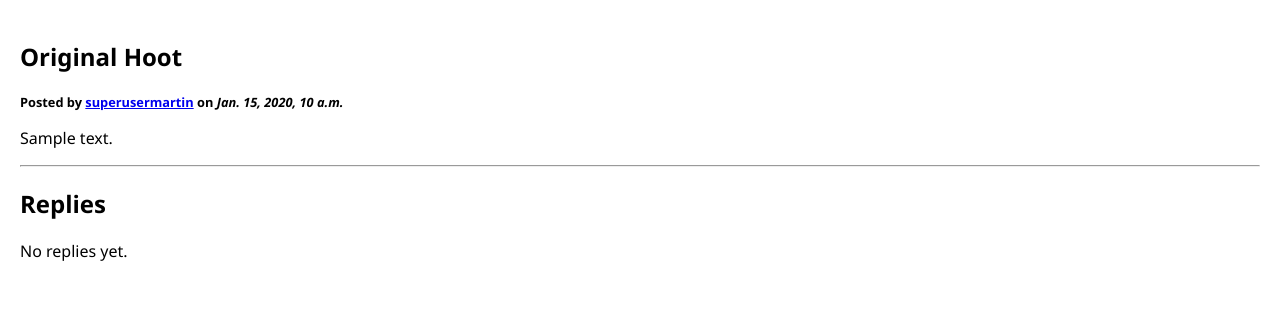
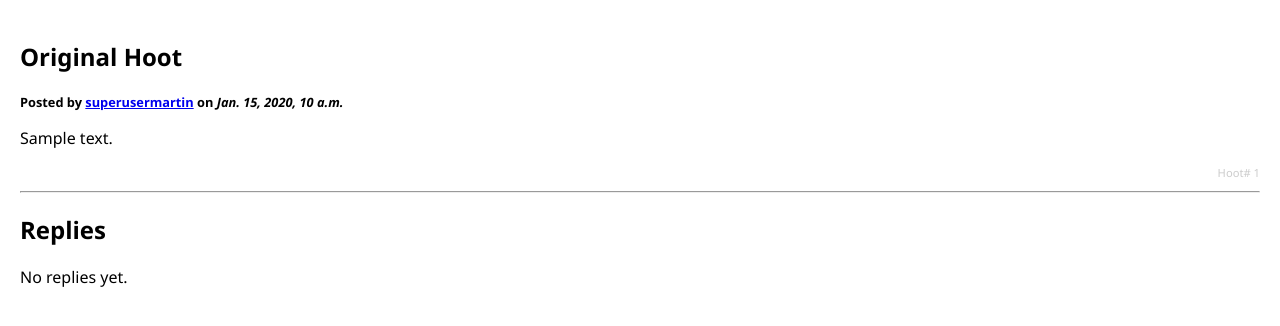
Before and after one commit to martn2023/hootter-twitter-clone, a Django app: page /public_messages/details/1/ in a window 1280 px wide. Shown: the top 326 px of the page. Run offline with Django 5.2, Linux system fonts and the light colour scheme; data comes from the database, SQL or seed files in the repository; tables that the repository leaves empty hold one stand-in row (values such as "Sample post").

Commit message:
tweets formatted

```diff
--- a/templates/public_messages/post_details.html
+++ b/templates/public_messages/post_details.html
@@ -2,9 +2,10 @@
 
 {% block content %}
 <div class="post">
-    <h2>Original Hoot</h2>  <!-- Ensured size matches "Replies" -->
+    <h2>Original Hoot</h2>
     <p style="font-size: 80%; font-weight: bold;">Posted by <a href="{% url 'user_management:user_details' user_id=post.author.id %}">{{ post.author.username }}</a> on <em>{{ post.creation_time }}</em></p>
     <p>{{ post.content }}</p>
+    <p style="color: #cccccc; font-size: 0.7em; text-align: right;">Hoot# {{ post.id }}</p> <!-- Lighter gray, aligned right -->
 </div>
 <hr>
 <div class="replies">
@@ -13,6 +14,7 @@
     <div class="reply" style="margin-left: 20px;">
         <p style="font-size: 80%; font-weight: bold;">Replied by <a href="{% url 'user_management:user_details' user_id=reply.author.id %}">{{ reply.author.username }}</a> on <em>{{ reply.creation_time }}</em></p>
         <p>{{ reply.content }}</p>
+        <p style="color: #cccccc; font-size: 0.7em; text-align: right;">Hoot# {{ reply.id }}</p> <!-- Lighter gray, aligned right -->
         <hr style="border: 0; height: 1px; background-image: linear-gradient(to right, rgba(0, 0, 0, 0), rgba(0, 0, 0, 0.75), rgba(0, 0, 0, 0));">
     </div>
     {% empty %}
```
